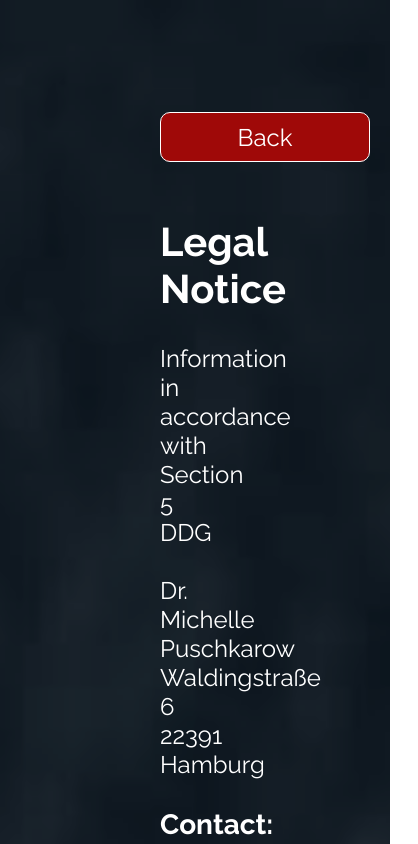
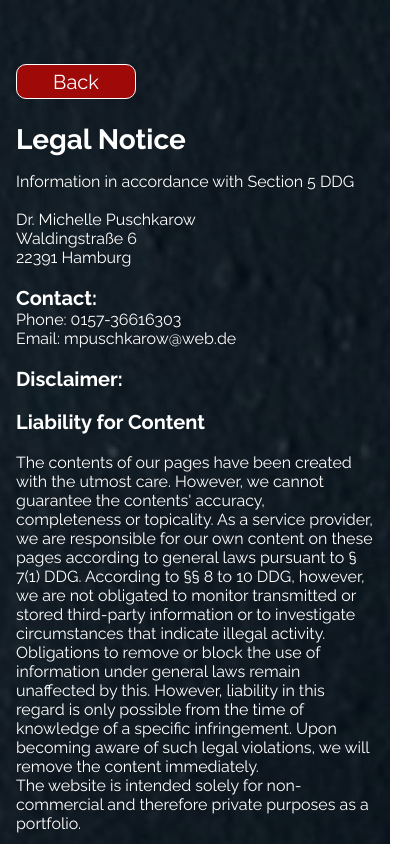
Before and after one commit to Michelle-bit-web/sakura-ramen-angular, an Angular app: page /imprint in a window 390 px wide. Shown: the top 844 px of the page, 418 px wide, since content can reach past the window. Built offline with nearby package versions, Linux system fonts and the light colour scheme.

Commit message:
responsive design for imprint

```diff
--- a/src/app/imprint/imprint.component.scss
+++ b/src/app/imprint/imprint.component.scss
@@ -10,20 +10,43 @@ section {
     background-position: bottom;
     color: white;
     font-size: 24px;
+    @media(max-width: 1000px) {
+           font-size: 20px;
+        }
+    @media(max-width: 450px) {
+            font-size: 16px;
+        }
 }
 
 h1 {
     font-size: 40px;
     margin: 32px 0;
+    @media(max-width: 1000px) {
+           font-size: 32px;
+           margin: 24px 0;
+        }
+    @media(max-width: 450px) {
+            font-size: 28px;
+            margin: 16px 0;
+        }
 }
 
 .imprint-overlay {
     background-color: rgba(0, 0, 0, 0.459);
     min-height: 100vh;
     padding: 112px 160px;
+    @media(max-width: 1000px) {
+           padding: 112px 24px;
+        }
+    @media(max-width: 450px) {
+            padding: 64px 16px;
+        }
 }
 
 button {
+    display: flex;
+    align-items: center;
+    justify-content: center;
     background-color: #9F0908;
     border-radius: 10px;
     border: 6px;
@@ -38,6 +61,15 @@ button {
         cursor: pointer;
         background-color: #cd0c0c;
     }
+    @media(max-width: 1000px) {
+           padding: 8px;
+           height: 35px;
+           width: 120px;
+           font-size: 20px;
+        }
+    @media(max-width: 450px) {
+
+        }
 }
 
 a {
@@ -48,6 +80,12 @@ a {
 
 strong {
     font-size: 28px;
+      @media(max-width: 1000px) {
+           font-size: 24px;
+        }
+    @media(max-width: 450px) {
+            font-size: 20px;
+        }
 }
 
 .links:hover {
```
